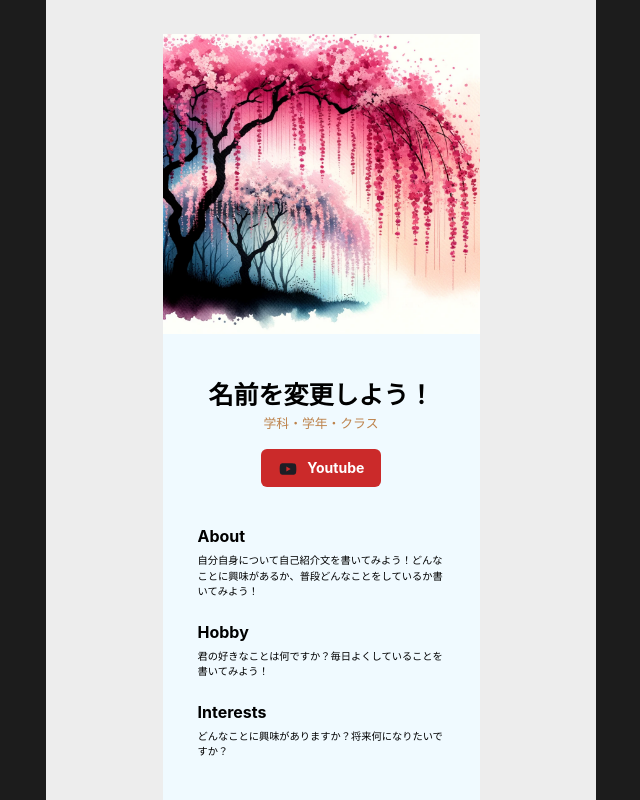
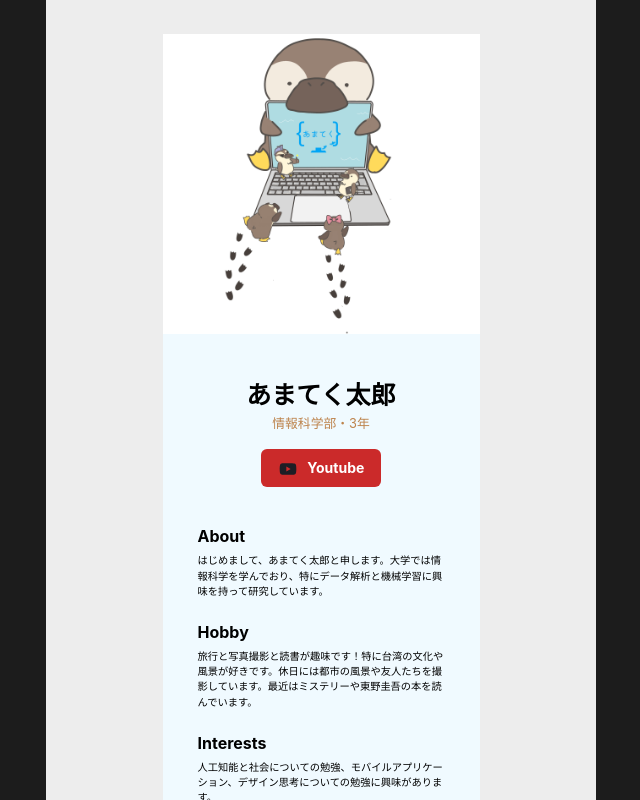
Before and after one commit to amatech-repo/kouyamasai, a React (Vite) app: page / in a window 1280 px wide. Shown: the top 800 px of the page, without its empty margins (319-959 px from the left). Built offline with nearby package versions, Linux system fonts and the light colour scheme.

Commit message:
feat:具体的な自己紹介文の作成。コードを整えた。フリップした際の表面と裏面の差を少なくした。

```diff
--- a/src/App.tsx
+++ b/src/App.tsx
@@ -23,17 +23,27 @@ const App = () => {
           {/* 個人の名刺 */}
           <div className="front" onClick={() => handleClick()}>
             <section className="main__section">
+
+              {/* 名前と学年を変更してみましょう！ */}
               <Info
-                name="名前を変更しよう！"
-                label="学科・学年・クラス"
+                name="あまてく太郎"
+                label="情報科学部・3年"
                 mail=""
                 YoutubeLink="https://www.youtube.com/watch?v=gdZLi9oWNZg"
               />
+
+              {/* 自分自身ついての自己紹介文を書いてみましょう！ */}
               <About
-                aboutText="自分自身について自己紹介文を書いてみよう！どんなことに興味があるか、普段どんなことをしているか書いてみよう！"
+                aboutText="はじめまして、あまてく太郎と申します。大学では情報科学を学んでおり、特にデータ解析と機械学習に興味を持って研究しています。"
               />
-              <Hobby hobbyText="君の好きなことは何ですか？毎日よくしていることを書いてみよう！" />
-              <Interest interestText="どんなことに興味がありますか？将来何になりたいですか？" />
+
+              {/* あなたの好きなことは何ですか？毎日よくしていることを書いてみましょう！ */}
+              <Hobby hobbyText="旅行と写真撮影と読書が趣味です！特に台湾の文化や風景が好きです。休日には都市の風景や友人たちを撮影しています。最近はミステリーや東野圭吾の本を読んでいます。" />
+
+              {/* あなたの好きなことは何ですか？毎日よくしていることを書いてみましょう！ */}
+              <Interest interestText="人工知能と社会についての勉強、モバイルアプリケーション、デザイン思考についての勉強に興味があります。" />
+
+              {/* 自己紹介用のリンクがあれば変更してみましょう！ */}
               <Footer
                 twitterLink="https://twitter.com/amatech1006"
                 githubLink="https://github.com/amatech-repo"
@@ -43,6 +53,7 @@ const App = () => {
             </section>
           </div>
 
+          {/* ここから先は変更しないでください！ */}
           {/* あまてくの名刺 */}
           <div className="back" onClick={() => handleClick()}>
             <section className="main__section">
--- a/src/components/Amatech/Events.tsx
+++ b/src/components/Amatech/Events.tsx
@@ -47,9 +47,9 @@ export const Events = () => {
                             </div>
                         </>
                     ))}
-                    {/* <p className="event-more-card">
-                        <a href="https://amatech1006.notion.site/amatech1006/9728f0790eb44f4794b8fe531fbde9c7" target="_" rel="noopener noreferrer">もっと見る</a>
-                    </p> */}
+                    <p className="event-more-card">
+                        <a href="" target="_" rel="noopener noreferrer"></a>
+                    </p>
                 </div>
             </div>
         </section>
--- a/src/components/Info.tsx
+++ b/src/components/Info.tsx
@@ -16,7 +16,7 @@ export const Info = (props: Props) => {
     return (
         <>
             <LazyLoad height={300}>
-                <img src="./images/profile.png" alt="プロフィール画像" />
+                <img src="./images/ogp.PNG" alt="プロフィール画像" />
             </LazyLoad>
             <section className="section-info">
                 <h2 className="name">{name}</h2>
```
